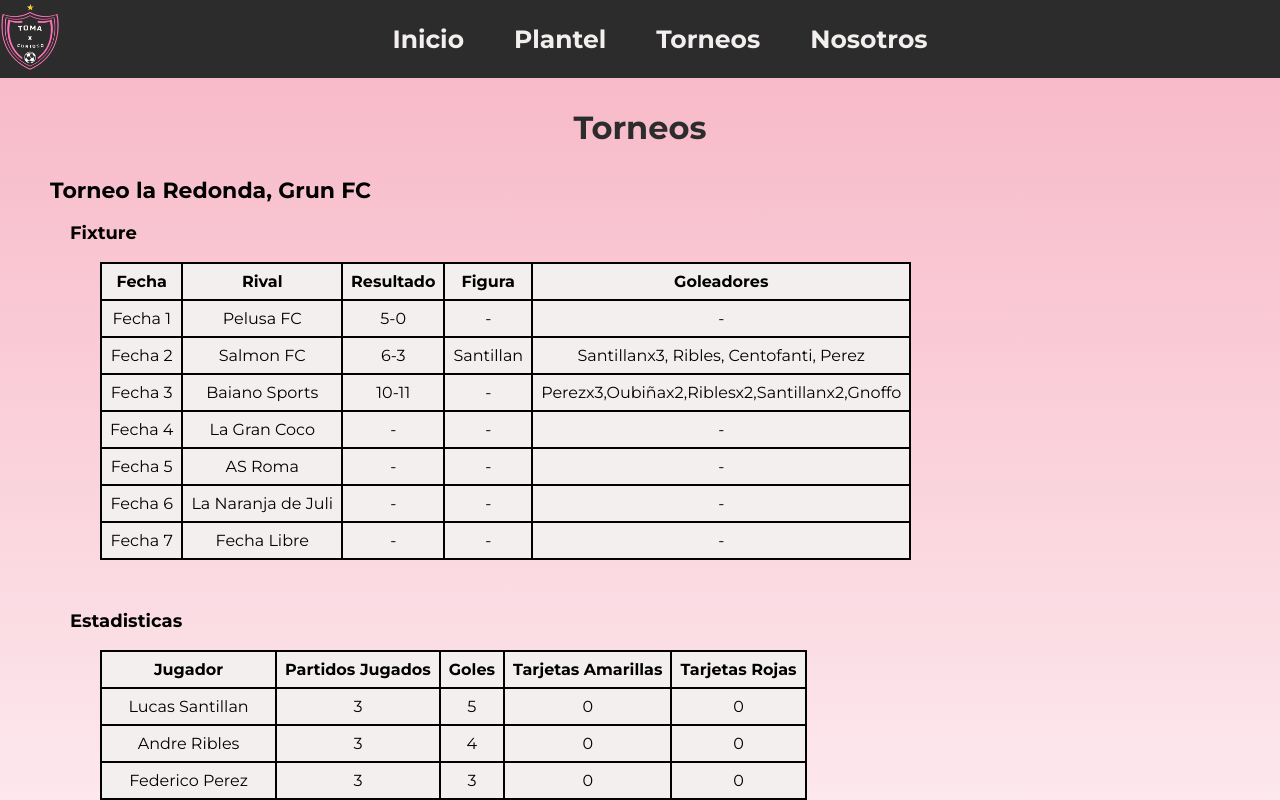
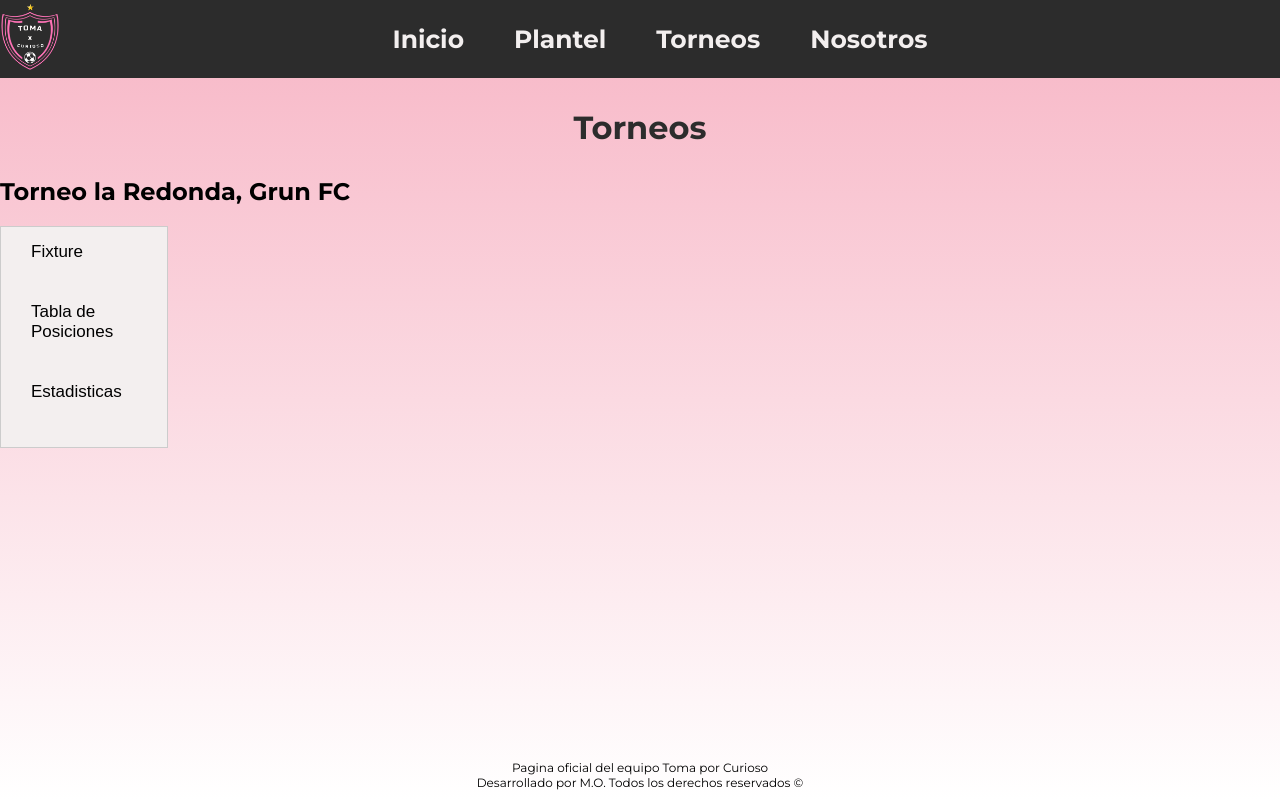
Before and after one commit to mauriciooubina/txc-web, a React (Create React App) app: page /torneos in a window 1280 px wide. Shown: the top 800 px of the page. Built offline with nearby package versions, Linux system fonts and the light colour scheme.

Commit message:
add standings table

```diff
--- a/src/components/Fixture.js
+++ b/src/components/Fixture.js
@@ -4,7 +4,6 @@ import fixture from '../data/fixture.json'
 export const Fixture = () => {
   return (
     <div className='fixture'>
-      <h2>Torneo la Redonda, Grun FC</h2>
       <h3>Fixture</h3>
       <table className="tabla-torneo">
         <thead>
--- /dev/null
+++ b/src/components/Tabla.js
@@ -0,0 +1,43 @@
+import React from 'react'
+import tabla from '../data/tabla.json'
+
+export const Tabla = () => {
+  return (
+    <div className='posiciones'>
+      <h3>Tabla de Posiciones</h3>
+      <table className='tabla-posiciones'>
+        <thead>
+          <tr>
+            <th><b>Equipo</b></th>
+            <th><b>Puntos</b></th>
+            <th><b>Partidos Jugados</b></th>
+            <th><b>Partidos Ganados</b></th>
+            <th><b>Partidos Empatados</b></th>
+            <th><b>Partidos Perdidos</b></th>
+            <th><b>Goles A Favor</b></th>
+            <th><b>Goles En Contra</b></th>
+            <th><b>Diferencia Gol</b></th>
+          </tr>
+        </thead>
+        <tbody>
+        {tabla.map(datos => (
+            <tr key={datos.equipo} className={datos.equipo}>
+              <td>{datos.equipo}</td>
+              <td>{datos.puntos}</td>
+              <td>{datos.jugados}</td>
+              <td>{datos.ganados}</td>
+              <td>{datos.empatados}</td>
+              <td>{datos.perdidos}</td>
+              <td>{datos.gf}</td>
+              <td>{datos.gc}</td>
+              <td>{datos.gf - datos.gc}</td>
+            </tr>
+          ))}
+        </tbody>
+      </table>
+
+    </div>
+  )
+}
+
+export default Tabla;
--- a/src/components/Torneos.js
+++ b/src/components/Torneos.js
@@ -1,17 +1,40 @@
-import React from 'react'
+import React,  { useState } from 'react'
 import Fixture from '../components/Fixture';
 import Estadisticas from '../components/Estadisticas';
+import Tabla from '../components/Tabla.js'
 import '../styles/Torneos.css'
 
 export const Torneos = () => {
+  const [fixture, setFixture] = useState(false);
+  const [tabla, setTabla] = useState(false);
+  const [estadisticas, setEstadisticas] = useState(false);
+
+  const handleMenuClick = (option) => {
+    setFixture(option === "fixture");
+    setTabla(option === "tabla");
+    setEstadisticas(option === "estadisticas");
+  }
+
+
   return (
     <div className='contenedor'>
       <h1>Torneos</h1>
+      <h2>Torneo la Redonda, Grun FC</h2>
 
-      <Fixture/>
-
-      <Estadisticas/>
-
+      <div className='menu-container'>
+        <div className='menu-torneos'>
+          <nav className='nav-torneos'>
+            <button className='fixture' onClick={() => handleMenuClick('fixture')}>Fixture</button>
+            <button className='tabla' onClick={() => handleMenuClick('tabla')} >Tabla de Posiciones</button>
+            <button className='estadisticas' onClick={() => handleMenuClick('estadisticas')} >Estadisticas</button>
+          </nav>
+        </div>
+        <div className='contenido'>
+          {fixture && <Fixture/>}
+          {tabla && <Tabla/>}
+          {estadisticas && <Estadisticas/>}
+        </div>
+      </div>
     </div>
   )
 }
--- /dev/null
+++ b/src/data/tabla.json
@@ -0,0 +1,72 @@
+[
+    {
+        "equipo": "AS Roma",
+        "jugados": 2,
+        "ganados": 2,
+        "perdidos": 0,
+        "empatados": 0,
+        "puntos": 6,
+        "gf":23,
+        "gc":2
+    },
+    {
+        "equipo": "Baiano Sports",
+        "jugados": 3,
+        "ganados": 2,
+        "perdidos": 1,
+        "empatados": 0,
+        "puntos": 6,
+        "gf":31,
+        "gc":20
+    },
+    {
+        "equipo": "La Gran coco",
+        "jugados": 3,
+        "ganados": 2,
+        "perdidos": 1,
+        "empatados": 0,
+        "puntos": 6,
+        "gf":19,
+        "gc":9
+    },
+    {
+        "equipo": "Toma por Curioso",
+        "jugados": 3,
+        "ganados": 2,
+        "perdidos": 1,
+        "empatados": 0,
+        "puntos": 6,
+        "gf":21,
+        "gc":14
+    },
+    {
+        "equipo": "La Naranja de Juli",
+        "jugados": 2,
+        "ganados": 1,
+        "perdidos": 1,
+        "empatados": 0,
+        "puntos": 3,
+        "gf":10,
+        "gc":14
+    },
+    {
+        "equipo": "Salmon FC",
+        "jugados": 3,
+        "ganados": 0,
+        "perdidos": 3,
+        "empatados": 0,
+        "puntos": 0,
+        "gf":6,
+        "gc":28
+    },
+    {
+        "equipo": "Pelusa FC",
+        "jugados": 3,
+        "ganados": 0,
+        "perdidos": 3,
+        "empatados": 0,
+        "puntos": 0,
+        "gf":4,
+        "gc":27
+    }
+]
--- a/src/styles/Torneos.css
+++ b/src/styles/Torneos.css
@@ -1,4 +1,4 @@
-.tabla-torneo, .tabla-estadisticas {
+.tabla-torneo, .tabla-estadisticas, .tabla-posiciones{
     border-collapse: collapse;
     width: auto;
     margin: 10px 100px 50px 100px;
@@ -14,7 +14,49 @@ th, td {
     font-size: 22px;
     margin-left: 50px;
 }
-.fixture h3, .estadisticas h3{
+.fixture h3, .estadisticas h3, .posiciones h3{
     font-size: 18px;
     margin-left: 70px;
 }
+
+tr.Toma.por.Curioso{
+    background-color: pink;
+}
+.menu-container {
+    display: flex;
+    flex-direction: row;
+  }
+.menu-torneos {
+    display: inline-block;
+    justify-content: flex-start;
+    align-items: flex-start;
+    background-color: #F3EFEF;
+    padding: 10px;
+    flex: 1;
+    border: 1px solid #ccc;
+    flex-direction: column;
+    max-width: 146px;
+    height: 200px;
+  }
+.nav-torneos{
+    display: flex;
+    flex-direction: column;
+    gap: 30px;
+}
+.nav-torneos button{
+    width: fit-content;
+    padding: 5px;
+    margin-left: 15px;
+    border: none;
+    font-size: 17px;
+    background-color: transparent;
+    cursor: pointer;
+    transition: all 0.2s ease-in-out;
+    text-align: left;
+}
+.menu-torneos button:hover {
+    background-color: #e6e6e6;
+}
+.contenido {
+    margin-left: 120px;
+  }
```
